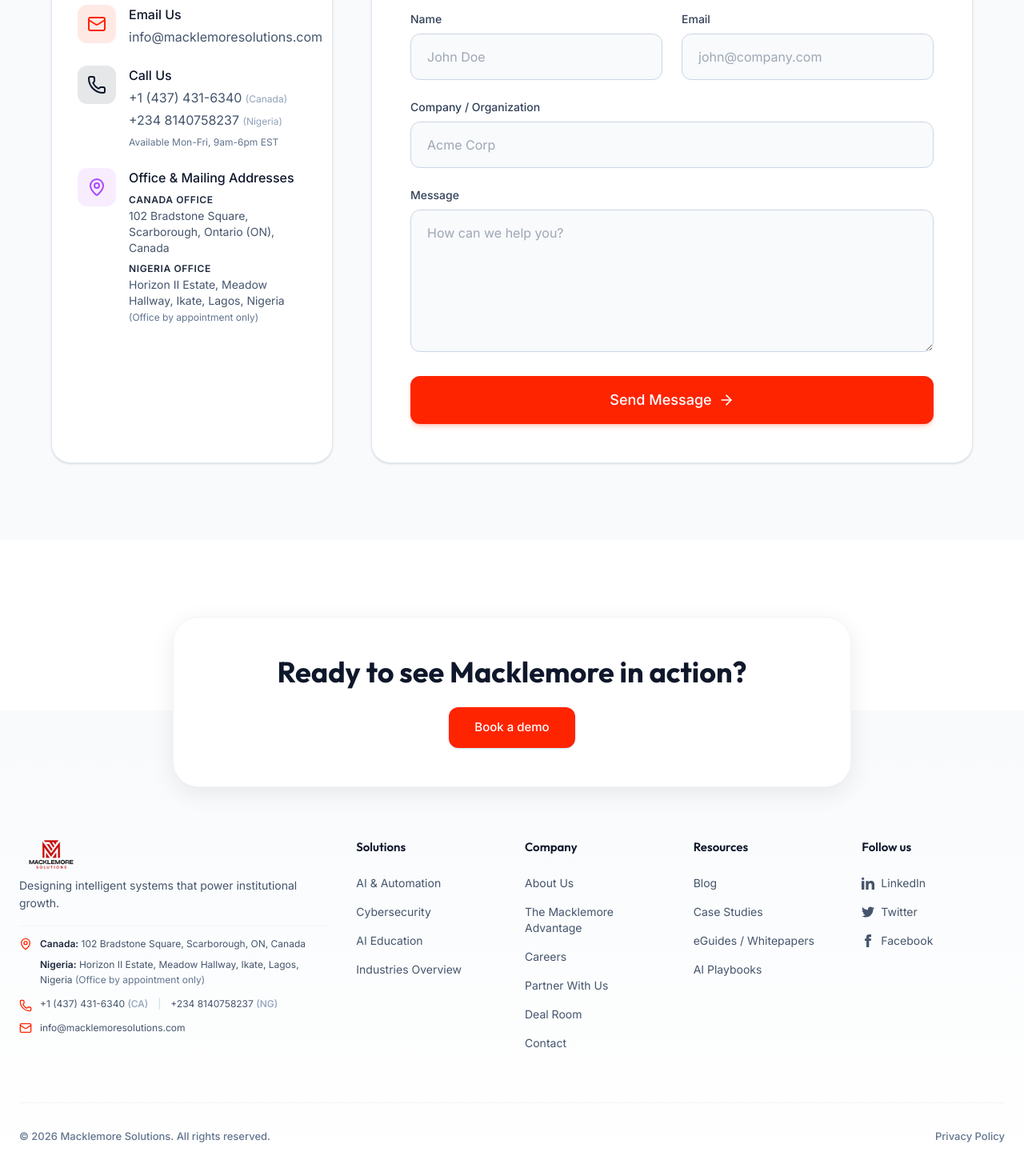
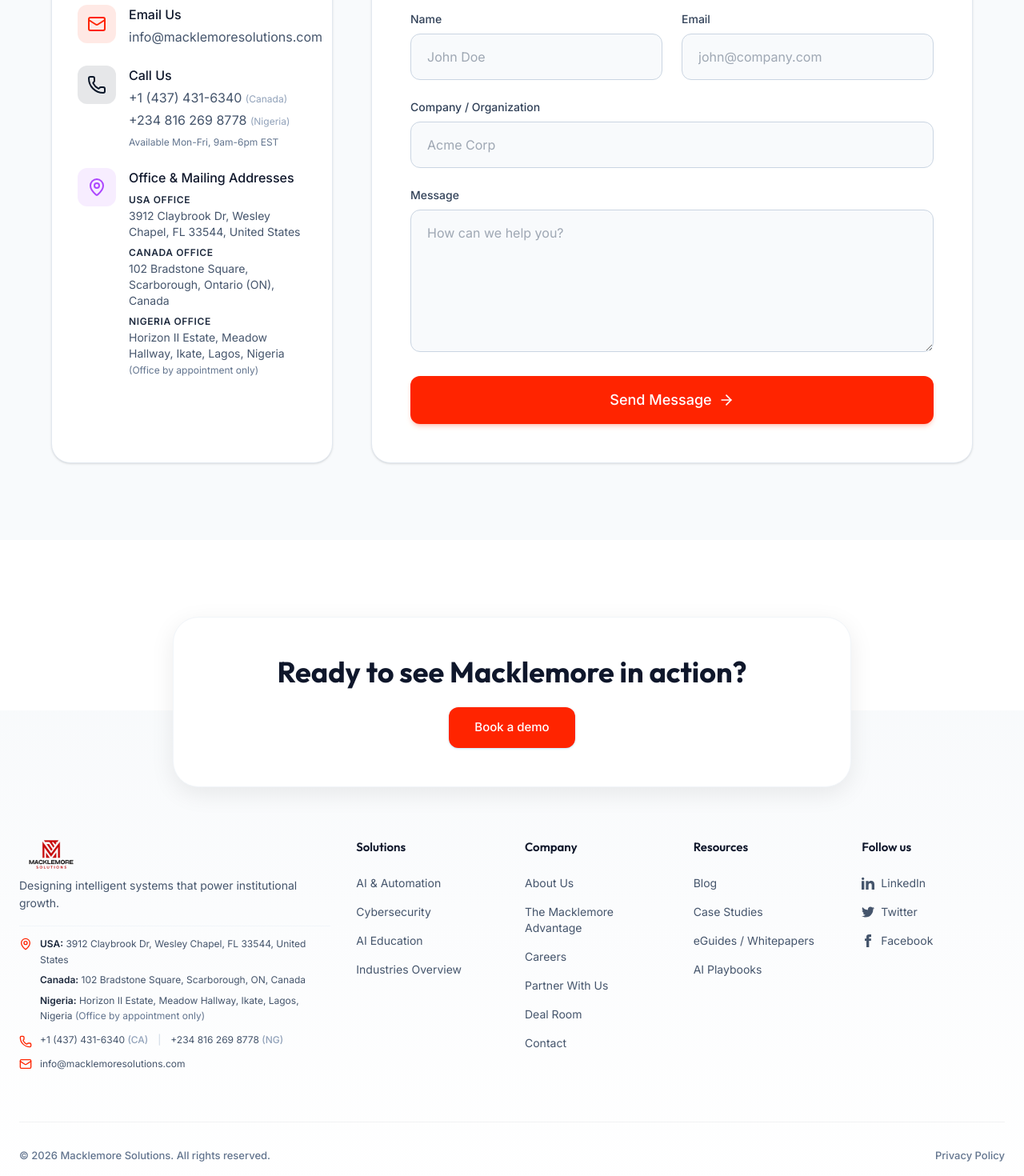
Before and after one commit to Kennysaruni/Macklemore-Solutions, a React (Vite) app: page /contact in a window 1280 px wide. Shown: the part 520-1990 px from the top of the page at 80% size. Built offline with nearby package versions, Linux system fonts and the light colour scheme; no server answers.

Commit message:
Added address anc changed nigerian phone number

```diff
--- a/src/components/Layout.tsx
+++ b/src/components/Layout.tsx
@@ -316,6 +316,9 @@
                     <MapPin className="w-4 h-4 text-brand-blue shrink-0 mt-0.5" />
                     <div className="space-y-1.5 leading-relaxed">
                       <div>
+                        <span className="font-semibold text-slate-800">USA:</span> 3912 Claybrook Dr, Wesley Chapel, FL 33544, United States
+                      </div>
+                      <div>
                         <span className="font-semibold text-slate-800">Canada:</span> 102 Bradstone Square, Scarborough, ON, Canada
                       </div>
                       <div>
@@ -328,7 +331,7 @@
                     <div className="flex flex-col sm:flex-row sm:items-center gap-1 sm:gap-3">
                       <a href="tel:+14374316340" className="hover:text-brand-blue transition-colors">+1 (437) 431-6340 <span className="text-slate-400 font-medium">(CA)</span></a>
                       <span className="hidden sm:inline text-slate-300">|</span>
-                      <a href="tel:+2348140758237" className="hover:text-brand-blue transition-colors">+234 8140758237 <span className="text-slate-400 font-medium">(NG)</span></a>
+                      <a href="tel:+2348162698778" className="hover:text-brand-blue transition-colors">+234 816 269 8778 <span className="text-slate-400 font-medium">(NG)</span></a>
                     </div>
                   </div>
                   <div className="flex items-center gap-2.5">
--- a/src/pages/Contact.tsx
+++ b/src/pages/Contact.tsx
@@ -96,7 +96,7 @@
                     <p className="font-medium text-slate-900 mb-1">Call Us</p>
                     <div className="space-y-1">
                       <a href="tel:+14374316340" className="block text-slate-600 hover:text-brand-blue transition-colors">+1 (437) 431-6340 <span className="text-slate-400 text-xs">(Canada)</span></a>
-                      <a href="tel:+2348140758237" className="block text-slate-600 hover:text-brand-blue transition-colors">+234 8140758237 <span className="text-slate-400 text-xs">(Nigeria)</span></a>
+                      <a href="tel:+2348162698778" className="block text-slate-600 hover:text-brand-blue transition-colors">+234 816 269 8778 <span className="text-slate-400 text-xs">(Nigeria)</span></a>
                     </div>
                     <p className="text-slate-500 text-xs mt-2">
                       Available Mon-Fri, 9am-6pm EST
@@ -111,6 +111,10 @@
                   <div>
                     <p className="font-medium text-slate-900 mb-2">Office & Mailing Addresses</p>
                     <div className="space-y-2 text-sm text-slate-600">
+                      <div>
+                        <p className="font-semibold text-slate-800 text-xs uppercase tracking-wider text-slate-500 mb-0.5">USA Office</p>
+                        <p>3912 Claybrook Dr, Wesley Chapel, FL 33544, United States</p>
+                      </div>
                       <div>
                         <p className="font-semibold text-slate-800 text-xs uppercase tracking-wider text-slate-500 mb-0.5">Canada Office</p>
                         <p>102 Bradstone Square, Scarborough, Ontario (ON), Canada</p>
```
Also changed, not shown: 1 other file (tests, documents, lock files or other folders).
